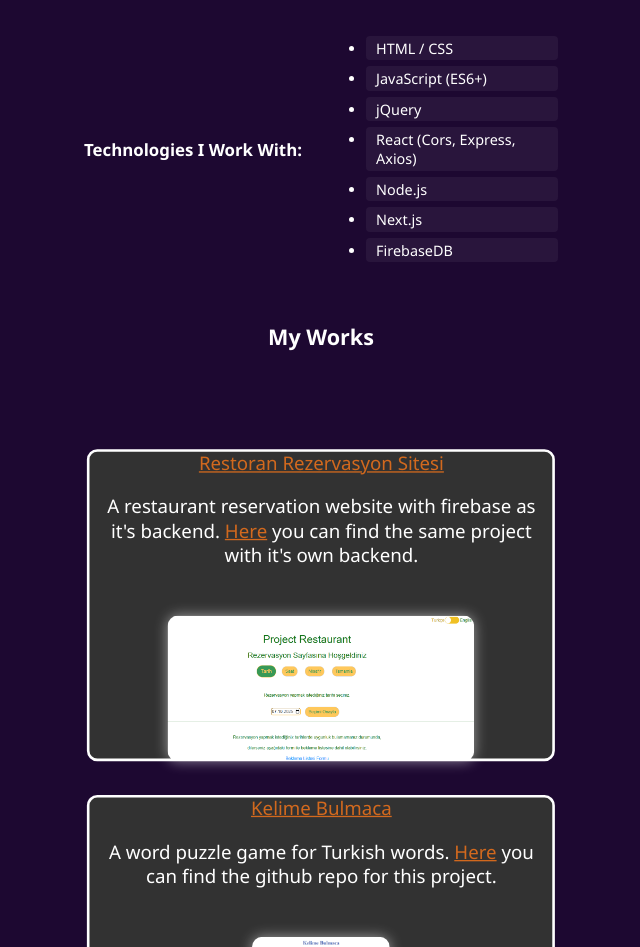
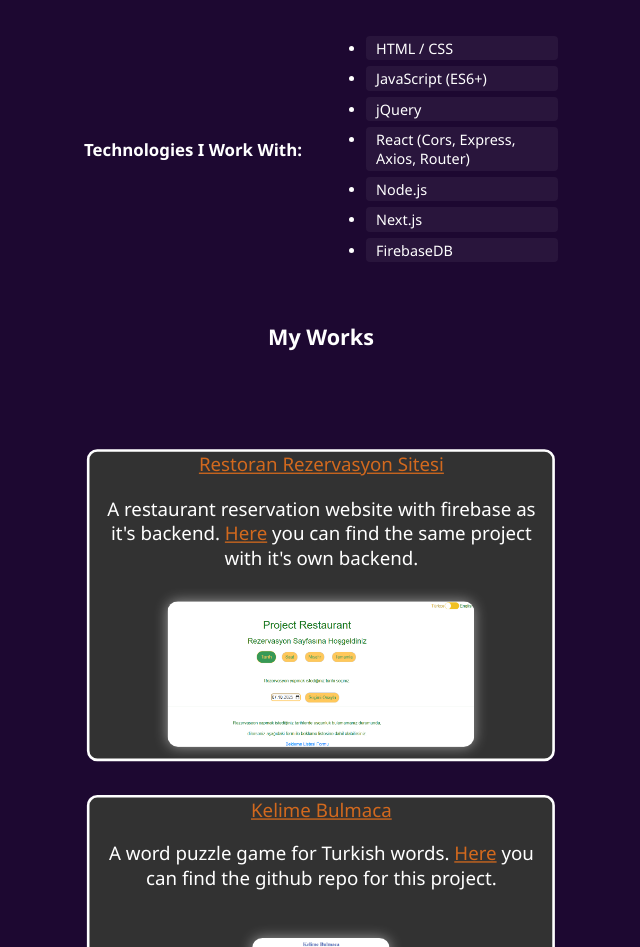
Before and after one commit to navillan/myPortfolio, a JavaScript app: page / in a window 1280 px wide. Shown: the part 725-1672 px from the top of the page, without its empty margins (319-959 px from the left). Built offline with nearby package versions, Linux system fonts and the light colour scheme.

Commit message:
Project v0.8

```diff
--- a/src/components/aboutMe.js
+++ b/src/components/aboutMe.js
@@ -32,7 +32,7 @@ function AboutMe() {
           <li>HTML / CSS</li>
           <li>JavaScript (ES6+)</li>
           <li>jQuery</li>
-          <li>React (Cors, Express, Axios)</li>
+          <li>React (Cors, Express, Axios, Router)</li>
           <li>Node.js</li>
           <li>Next.js</li>
           <li>FirebaseDB</li>
--- a/src/components/mainBody.js
+++ b/src/components/mainBody.js
@@ -24,7 +24,7 @@ function MyWorks() {
         </div>
         <div className="work-item">
           <div className="work-item-text">
-            <a href="https://navillan.github.io/hesap/">Hesap Sitesi</a>
+            <a href="https://navillan.github.io/hesaplamaSitesi" target="_blank" rel="noopener noreferrer">Hesap Sitesi</a>
             <p>A calculator website with many options. <a href="https://github.com/navillan/hesaplamaSitesi" target="_blank" rel="noopener noreferrer">Here</a> you can find the github repo for this project.</p>
             <img className="work-item-image hesap-sitesi-img" src={HesaplamaSitesi} alt="Hesap-Sitesi-Screenshot" />
           </div>
--- a/src/index.css
+++ b/src/index.css
@@ -126,11 +126,15 @@ body {
   min-width: 360px;
   height: 30vh;
   box-sizing: border-box;
-  transition: transform 0.6s ease, box-shadow 0.3s ease;
+  transition: all 0.8s ease;
 }
 
 .work-item a {
   color: chocolate;
+}
+
+.restoran-rezervasyon-img {
+  margin-top: 0.6rem;
 }
 
 .hesap-sitesi-img {
@@ -139,14 +143,15 @@ body {
 
 .work-item:hover {
   border-width: 1px;
-  transform: scale(1.8);
+  transform: scale(1.7);
   box-shadow: 0 0 15px 2px white;
+  transition: all 0.9s ease;
   z-index: 10;
 }
 
 .work-item:hover .work-item-text {
   transform: scale(0.8);
-  margin-top: -0.5rem;
+  margin-top: -0.7rem;
 }
 
 .work-item:hover .restoran-rezervasyon-img {
@@ -159,11 +164,12 @@ body {
 
 .work-item:hover .hesap-sitesi-img {
   transform: scale(1.5);
+  margin-top: 2.6rem;
 }
 
 .work-item-text,
 .work-item-image {
-  transition: transform 0.6s ease;
+  transition: all 0.9s ease;
 }
 
 .main-contact {
@@ -198,14 +204,15 @@ body {
     grid-auto-flow: row;
     transform: scale(1.3);
     margin-top: 13rem;
-    transition: transform 0.6s ease;
+    transition: transform 0.9s ease;
   }
   .work-item-text {
-    margin-top: -0.5rem;
+  transition: all 0.9s ease;
+    margin-top: -0.4rem;
   }
   .work-item:hover .work-item-text {
-    transform: scale(0.9);
-    margin-top: -0.6rem;
+    transform: scale(0.8);
+    margin-top: -1rem;
   }
   .main-contact {
     margin-top: 13rem;
```
